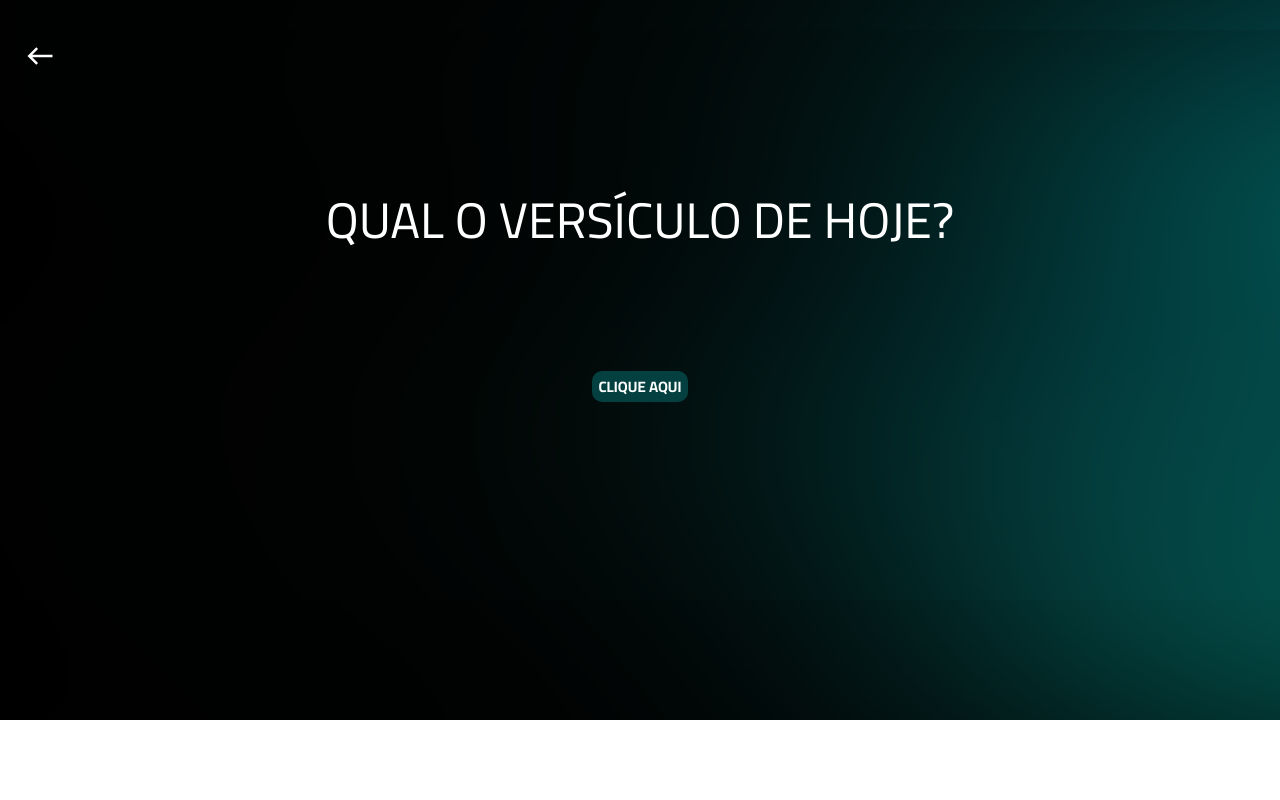
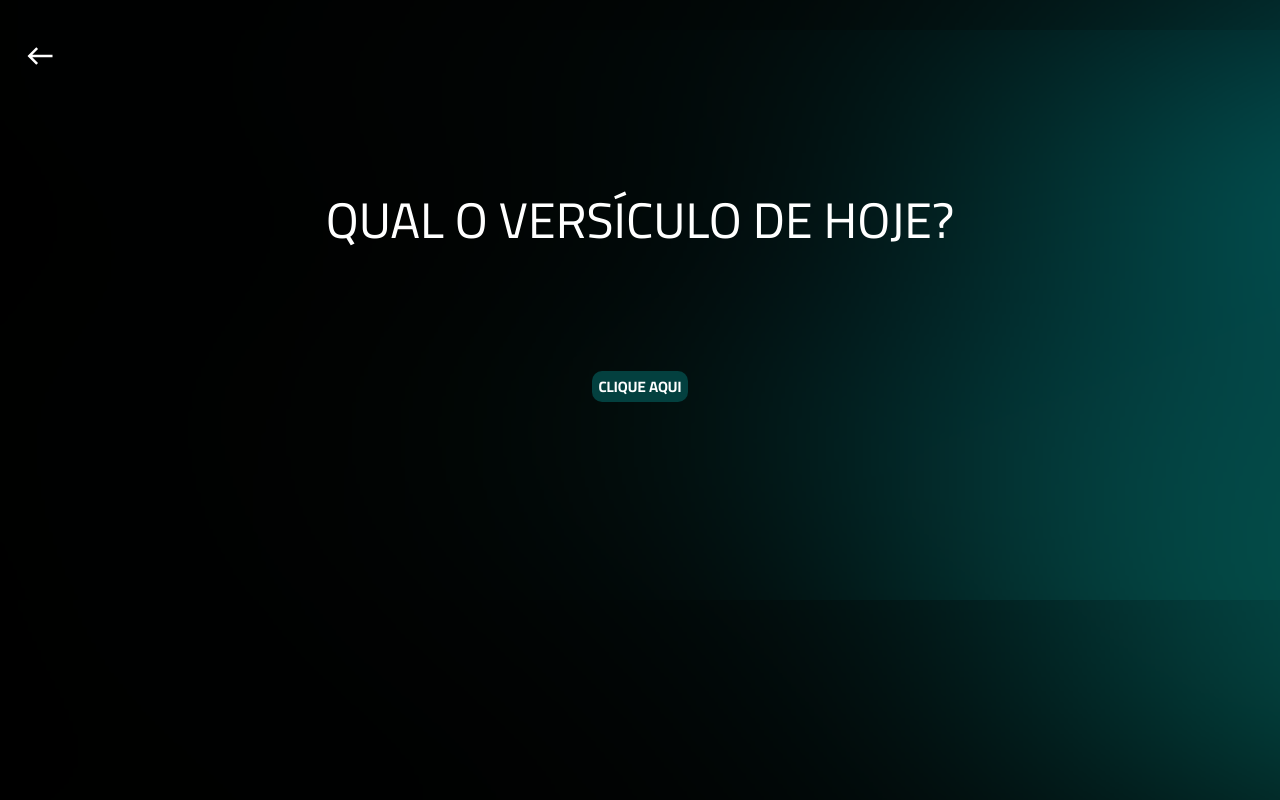
Before and after one commit to will10iam/app-versiculos, a React (Create React App) app: page /verses in a window 1280 px wide. Built offline with nearby package versions, Linux system fonts and the light colour scheme.

Commit message:
respons 6

```diff
--- a/src/Pages/Home/index.css
+++ b/src/Pages/Home/index.css
@@ -14,9 +14,6 @@
     margin-bottom: 15px;
 }
 
-.generator {
-    margin-top: -20px;
-}
 
 .sociais {
     display: flex;
--- a/src/Pages/Verses/index.css
+++ b/src/Pages/Verses/index.css
@@ -1,7 +1,3 @@
-.main {
-    height: 100vh;
-}
-
 .container2 {
     background-image: url('../../Assets/come2.png');
     background-repeat: no-repeat;
--- a/src/Pages/Verses/index.js
+++ b/src/Pages/Verses/index.js
@@ -52,7 +52,7 @@ class Verses extends Component {
 
     render() {
         return (
-            <div className='main'>
+            <>
                 <div>
                     <Link to='/'><MdWest color='#FFF' size={30} className='icon' /></Link>
                 </div>
@@ -65,7 +65,7 @@ class Verses extends Component {
                     <h3 className='reference'>{this.state.textoVersiculo.referencia}</h3>
                     <Botao nome="CLIQUE AQUI" acaoBtn={this.geraVersiculo} />
                 </div>
-            </div>
+            </>
         )
     }
 }
--- a/src/index.css
+++ b/src/index.css
@@ -1,13 +1,12 @@
 body {
   margin: 0;
+  box-sizing: border-box;
   font-family: 'Cairo', sans-serif;
-  -webkit-font-smoothing: antialiased;
-  -moz-osx-font-smoothing: grayscale;
   background-image: url('./Assets/come2.png');
   background-repeat: no-repeat;
   background-size: cover;
   width: auto;
-  height: 590px;
+  height: 100vh;
 
 }
 
```
